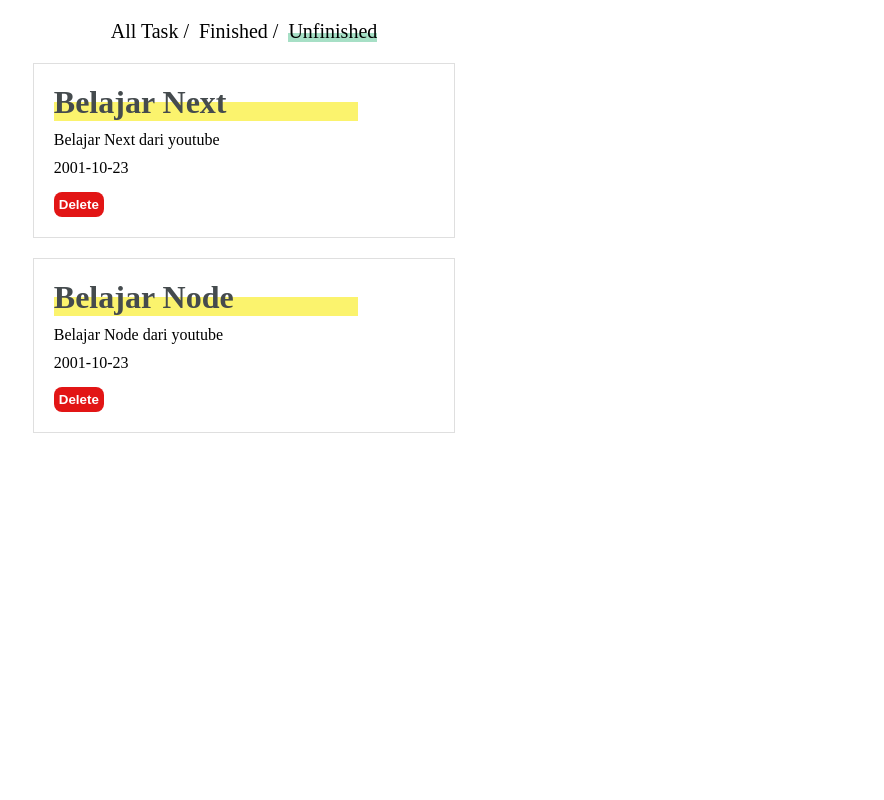
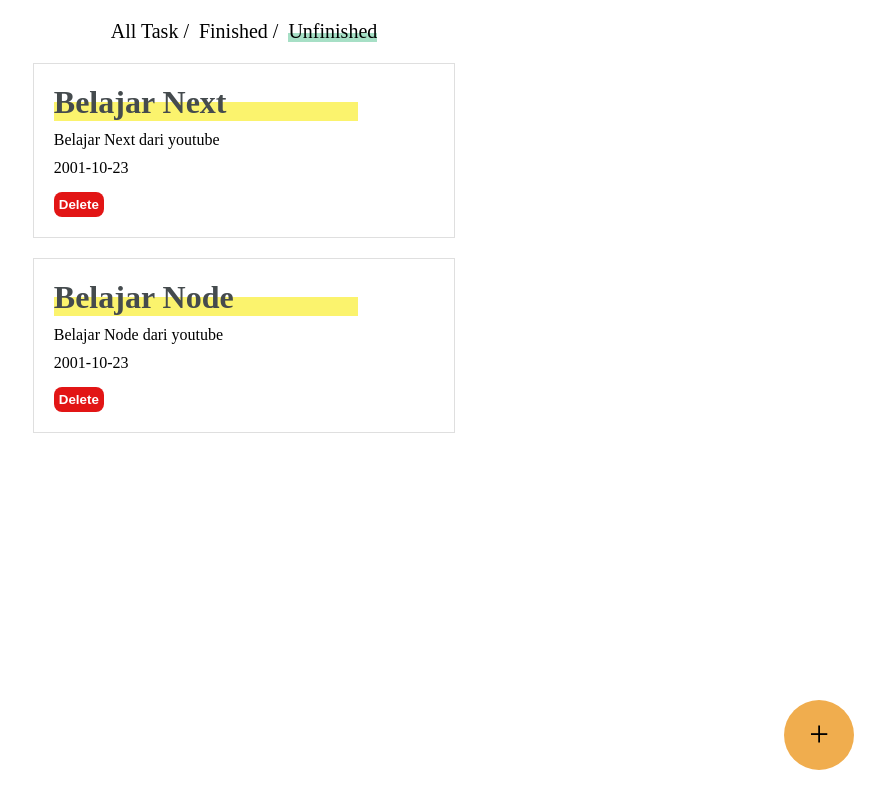
Before and after one commit to HenSetiawan/react-todo-firebase, a React (Create React App) app: page /unfinished in a window 1280 px wide. Shown: the whole page, without its empty margins (396-1280 px from the left). Built offline with nearby package versions, Linux system fonts and the light colour scheme.

Commit message:
add fab modal

```diff
--- a/src/App.jsx
+++ b/src/App.jsx
@@ -4,6 +4,7 @@ import { Route, Routes } from "react-router-dom";
 import AllTaskListPage from "./pages/AllTaskListPage";
 import UnfinishedTask from "./pages/UnfinishedTask";
 import FinishedTask from "./pages/FinishedTask";
+import FabModal from "./components/FabModal";
 
 function App() {
   return (
@@ -14,6 +15,7 @@ function App() {
         <Route path="/finished" element={<FinishedTask />} />
         <Route path="/unfinished" element={<UnfinishedTask />} />
       </Routes>
+      <FabModal />
     </div>
   );
 }
--- a/src/components/Alert.jsx
+++ b/src/components/Alert.jsx
@@ -1,5 +1,5 @@
 import "../css/modal.css";
-const Modal = (props) => {
+const Alert = (props) => {
   return (
     <div>
       <div className="modal">
@@ -15,4 +15,4 @@ const Modal = (props) => {
   );
 };
 
-export default Modal;
+export default Alert;
--- /dev/null
+++ b/src/components/FabModal.jsx
@@ -0,0 +1,5 @@
+const FabModal = () => {
+  return <div className="modal-fab">+</div>;
+};
+
+export default FabModal;
--- a/src/css/app.css
+++ b/src/css/app.css
@@ -3,3 +3,17 @@
   padding: 0;
   box-sizing: border-box;
 }
+
+.modal-fab {
+  position: fixed;
+  right: 30px;
+  cursor: pointer;
+  bottom: 30px;
+  font-size: 35px;
+  text-align: center;
+  line-height: 70px;
+  width: 70px;
+  height: 70px;
+  border-radius: 50%;
+  background-color: #f0ad4e;
+}
```
